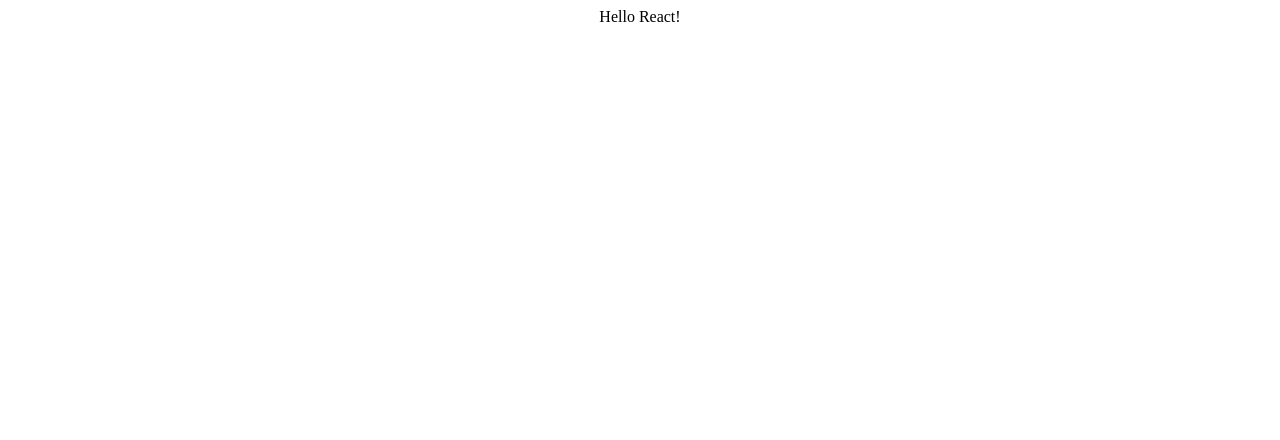
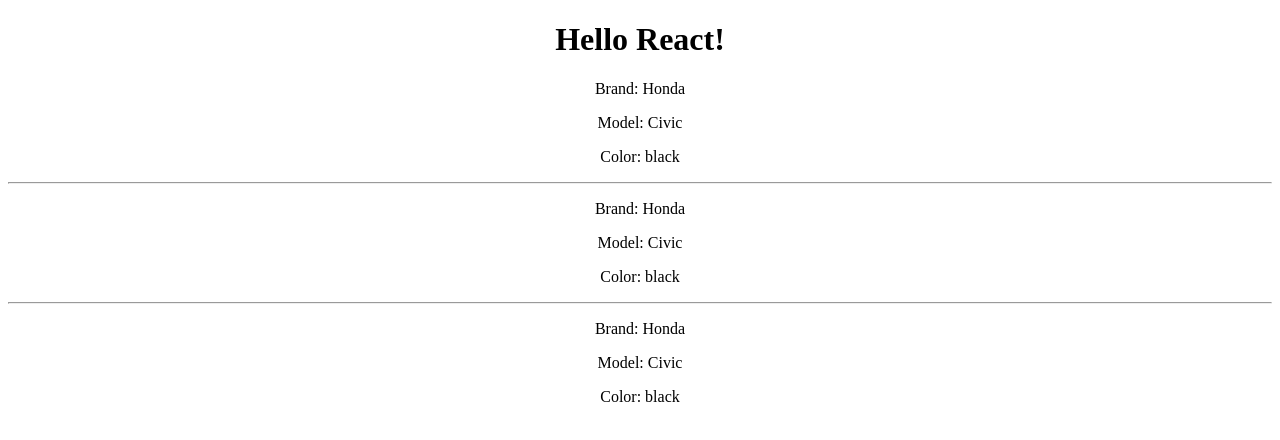
Before and after one commit to python290821/react-apps, a React (Create React App) app in the folder myapp/: page / in a window 1280 px wide. Shown: the top 440 px of the page. Built offline with nearby package versions, Linux system fonts and the light colour scheme.

Commit message:
3 components

```diff
--- a/myapp/src/App.js
+++ b/myapp/src/App.js
@@ -1,12 +1,19 @@
-import logo from './logo.svg';
+
+import React, { Component } from 'react';
+import Car from './Car';
 import './App.css';
 
-function App() {
-  return (
-    <div className="App">
-        Hello React!
-    </div>
-  );
+class App extends Component {
+    render() {
+        return (
+            <div className="App">
+                <h1>Hello React!</h1>
+                <Car /><hr />
+                <Car /><hr />
+                <Car />
+            </div>
+        );
+  }
 }
 
 export default App;
--- /dev/null
+++ b/myapp/src/Car.js
@@ -0,0 +1,15 @@
+
+import React, { Component } from 'react';
+
+class Car extends Component {
+    render() {
+        return (
+        <div>
+            <p>Brand: Honda</p>
+            <p>Model: Civic</p>
+            <p>Color: black</p>
+        </div>)
+    }
+}
+
+export default Car;
```
